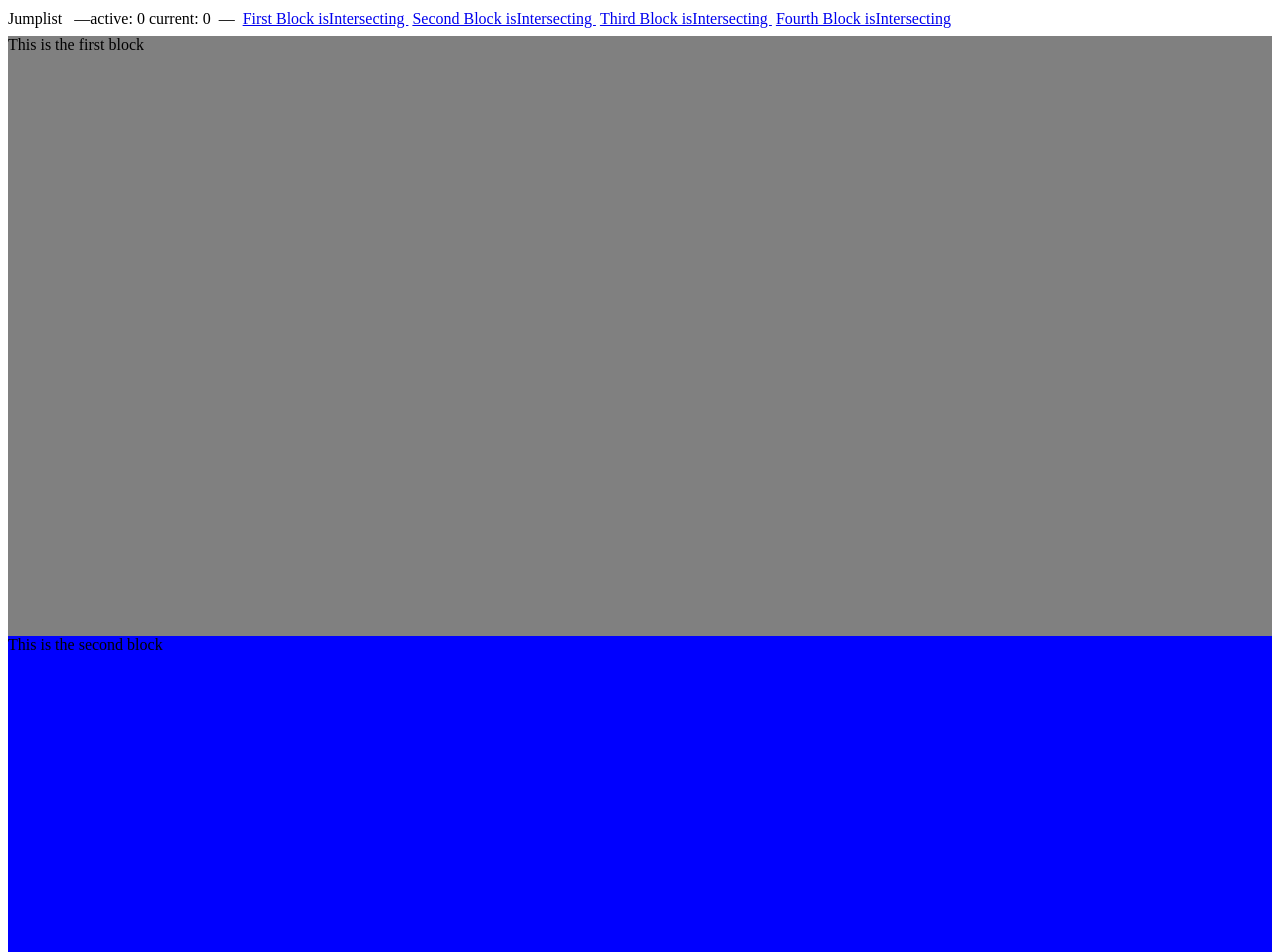
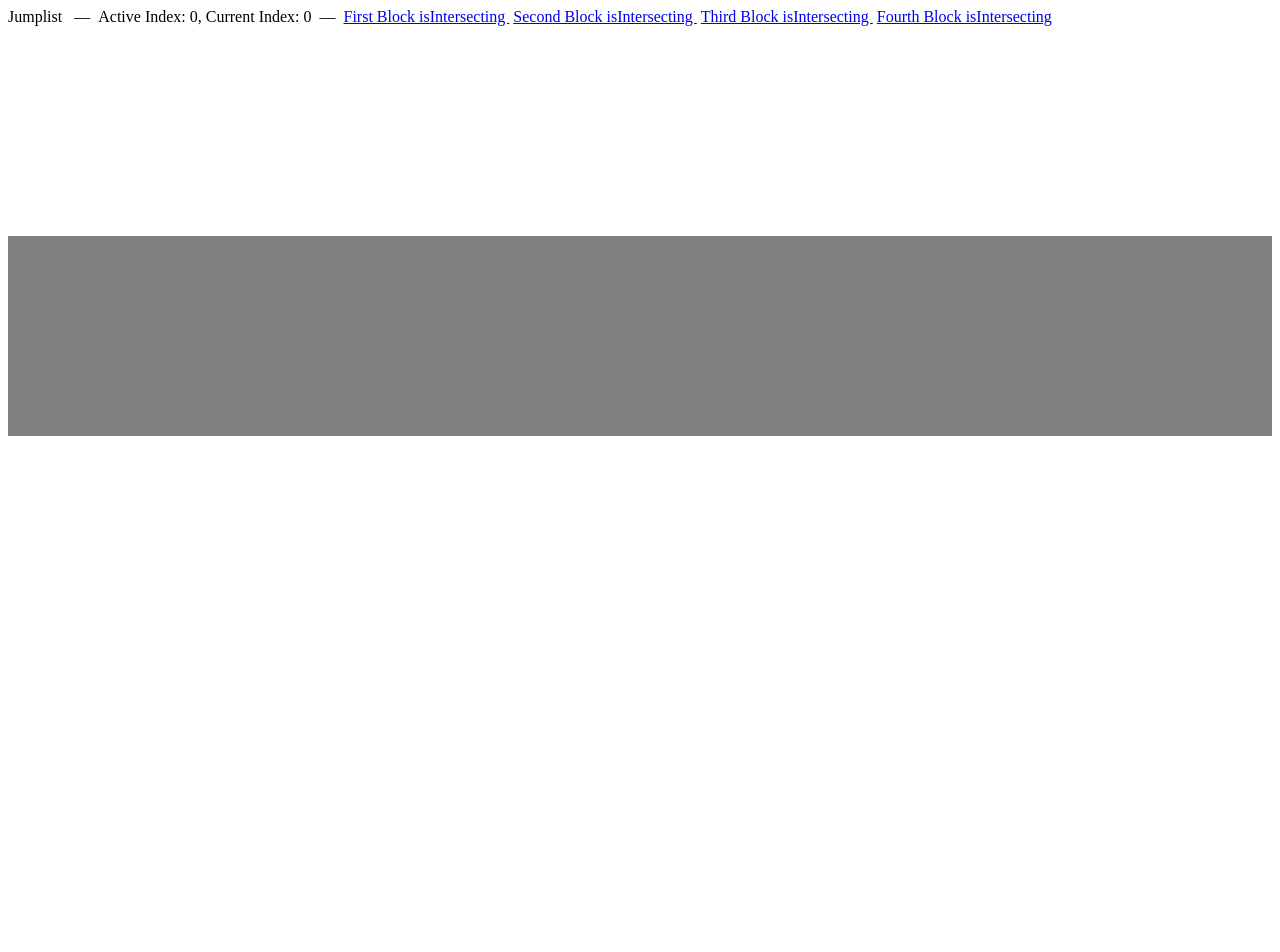
Before and after one commit to faceless-ui/jumplist, a React app: page / in a window 1280 px wide. Shown: the top 952 px of the page. Built offline with nearby package versions, Linux system fonts and the light colour scheme; the HTML template or start-up script is replaced by a standard one.

Commit message:
feat: exposes intersection observer rootMargin

```diff
--- a/demo/App.tsx
+++ b/demo/App.tsx
@@ -4,7 +4,9 @@ import { Header } from './Header';
 import { JumplistDemo } from './JumplistDemo';
 
 const App: React.FC = () => (
-  <JumplistProvider>
+  <JumplistProvider
+    rootMargin="-100px 0px 0px 0px"
+  >
     <Header />
     <JumplistDemo />
   </JumplistProvider>
--- a/demo/Header.tsx
+++ b/demo/Header.tsx
@@ -17,19 +17,21 @@ export const Header = () => {
         alignItems: 'center',
         marginBottom: '10px',
         position: 'sticky',
-        top: '10px'
+        top: '0',
+        width: '100%'
       }}
     >
       <div>
+        <span>
           Jumplist
           &nbsp;
           &mdash;
-        {`active: ${activeJumplistIndex}`}
           &nbsp;
-        {`current: ${currentJumplistIndex}`}
+          {`Active Index: ${activeJumplistIndex}, Current Index: ${currentJumplistIndex}`}
           &nbsp;
           &mdash;
           &nbsp;
+        </span>
       </div>
       {hasJumplist && (
         <div
--- a/demo/JumplistDemo/index.tsx
+++ b/demo/JumplistDemo/index.tsx
@@ -24,75 +24,79 @@ const initialJumplist = [
 export const JumplistDemo: React.FC = () => {
   const {
     setJumplist,
-    currentJumplistIndex,
-    setActiveJumplistIndex
   } = useJumplist();
 
   useEffect(() => {
     setJumplist(initialJumplist)
   }, [setJumplist])
 
-  useEffect(() => {
-    if (currentJumplistIndex === -1) {
-      setActiveJumplistIndex(4);
-    }
-  }, [
-    currentJumplistIndex,
-    setActiveJumplistIndex
-  ])
+  // useEffect(() => {
+  //   if (currentJumplistIndex === -1) {
+  //     setActiveJumplistIndex(4);
+  //   }
+  // }, [
+  //   currentJumplistIndex,
+  //   setActiveJumplistIndex
+  // ])
 
   return (
     <Fragment>
+      <div style={{ height: '200px' }} />
       <JumplistNode
         id="1"
+      >
+        <div
           style={{
-          height: '75vh',
-          width: '100%',
+            height: '200px',
             backgroundColor: 'gray'
           }}
-      >
-        This is the first block
+        />
       </JumplistNode>
+      <div style={{ height: '1000px' }} />
       <JumplistNode
         id="2"
+      >
+        <div
           style={{
             height: '75vh',
             width: '100%',
             backgroundColor: 'blue'
           }}
-      >
-        This is the second block
+        />
       </JumplistNode>
       <div style={{ height: '100vh' }} />
       <JumplistNode
         id="3"
+      >
+        <div
           style={{
             height: '75vh',
             width: '100%',
             backgroundColor: 'pink'
           }}
-      >
-        This is the third block
+        />
       </JumplistNode>
       <JumplistNode
         id="4"
+      >
+        <div
           style={{
-          height: '75vh',
+            height: '500px',
             width: '100%',
             backgroundColor: 'green'
           }}
-      >
-        This is the fourth block
+        />
       </JumplistNode>
       <JumplistNode
         id="5"
+      >
+        <div
           style={{
             height: '75vh',
             width: '100%',
             backgroundColor: 'tan'
           }}
-      >
-        This is the fifth block
+        />
       </JumplistNode>
     </Fragment>
   )
--- a/demo/index.html
+++ b/demo/index.html
@@ -1,6 +1,16 @@
 <html>
   <head>
     <title>React Jumplist</title>
+    <meta charset="UTF-8" />
+    <style>
+      * {
+        box-sizing: border-box;
+      }
+      body {
+        margin: 0
+      }
+    </style>
+    <meta name="viewport" content="width=device-width">
   </head>
   <body>
     <noscript>Enable JavaScript</noscript>
--- a/src/JumplistContext/types.ts
+++ b/src/JumplistContext/types.ts
@@ -16,4 +16,5 @@ export interface IJumplistContext {
   setActiveJumplistIndex: (index: number) => void // eslint-disable-line no-unused-vars
   currentJumplistIndex?: number
   clearJumplist: () => void // eslint-disable-line no-unused-vars
+  rootMargin?: string
 }
--- a/src/JumplistNode/index.tsx
+++ b/src/JumplistNode/index.tsx
@@ -3,7 +3,7 @@ import { useJumplist } from '../JumplistContext';
 import useIntersection from './useIntersection';
 
 export const JumplistNode: React.FC<{
-  id?: string
+  id: string
   className?: string
   style?: React.CSSProperties
   htmlElement?: React.ElementType
@@ -23,14 +23,19 @@ export const JumplistNode: React.FC<{
     children
   } = props;
 
-  const { syncJumplistItem } = useJumplist();
+  const {
+    syncJumplistItem,
+    rootMargin
+  } = useJumplist();
 
   const baseClass = `${classPrefix}__jumplist-node`;
 
   const Tag = htmlElement as React.ElementType;
 
   const nodeRef = useRef(null);
-  const { isIntersecting } = useIntersection(nodeRef);
+  const { isIntersecting } = useIntersection(nodeRef, {
+    rootMargin
+  });
 
   useEffect(() => {
     syncJumplistItem({
--- a/src/JumplistProvider/index.tsx
+++ b/src/JumplistProvider/index.tsx
@@ -7,11 +7,13 @@ export const JumplistProvider: React.FC<{
   children: React.ReactNode
   classPrefix?: string
   nodes?: JumplistNodes
+  rootMargin?: string
 }> = (props) => {
   const {
     children,
     classPrefix,
-    nodes: nodesFromProps
+    nodes: nodesFromProps,
+    rootMargin
   } = props;
 
   const [nodes, dispatchNodes] = useReducer(jumplistReducer, []);
@@ -76,7 +78,8 @@ export const JumplistProvider: React.FC<{
     currentJumplistIndex,
     activeJumplistIndex,
     setActiveJumplistIndex,
-    clearJumplist
+    clearJumplist,
+    rootMargin
   }
 
   return (
```
Lines whose indentation alone changed are shown as unchanged.
